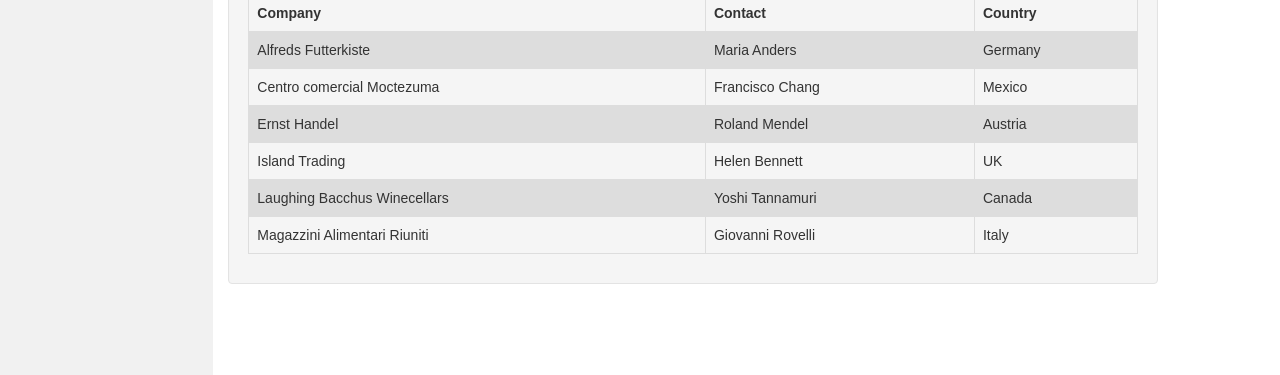
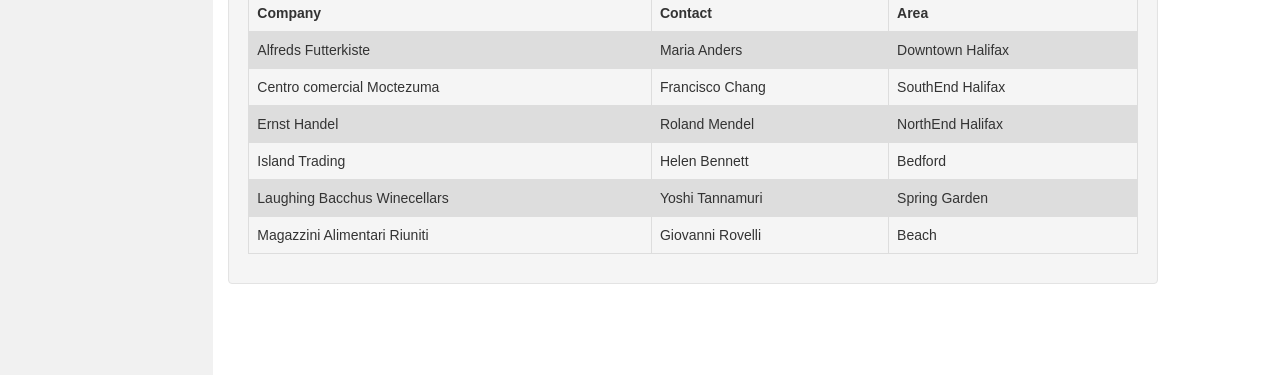
Before and after one commit to kanak3699/Appifax, a plain HTML site: page index.html in a window 1280 px wide. Shown: the part 625-1000 px from the top of the page. Drawn offline with nearby package versions, Linux system fonts and the light colour scheme.

Commit message:
Update Index.html to add the profile section and modify the table

```diff
--- a/index.html
+++ b/index.html
@@ -54,6 +54,7 @@
       <h2><img src="LOGO.png" alt="Italian Trulli" width="200px"></h2>
       <ul class="nav nav-pills nav-stacked">
         <li class="active"><a href="index.html">Dashboard</a></li>
+         <li><a href="cprofile.html">Profile</a></li>
         <li><a href="about.html">About us</a></li>
         <li><a href="contact.html">Contact</a></li>
         <li><a href="#section3">Sign out</a></li>
@@ -146,37 +147,37 @@ tr:nth-child(even) {
   <tr>
     <th>Company</th>
     <th>Contact</th>
-    <th>Country</th>
+    <th>Area</th>
   </tr>
   <tr>
     <td>Alfreds Futterkiste</td>
     <td>Maria Anders</td>
-    <td>Germany</td>
+    <td>Downtown Halifax</td>
   </tr>
   <tr>
     <td>Centro comercial Moctezuma</td>
     <td>Francisco Chang</td>
-    <td>Mexico</td>
+    <td>SouthEnd Halifax</td>
   </tr>
   <tr>
     <td>Ernst Handel</td>
     <td>Roland Mendel</td>
-    <td>Austria</td>
+    <td>NorthEnd Halifax</td>
   </tr>
   <tr>
     <td>Island Trading</td>
     <td>Helen Bennett</td>
-    <td>UK</td>
+    <td>Bedford</td>
   </tr>
   <tr>
     <td>Laughing Bacchus Winecellars</td>
     <td>Yoshi Tannamuri</td>
-    <td>Canada</td>
+    <td>Spring Garden</td>
   </tr>
   <tr>
     <td>Magazzini Alimentari Riuniti</td>
     <td>Giovanni Rovelli</td>
-    <td>Italy</td>
+    <td>Beach</td>
   </tr>
 </table>
 
```
